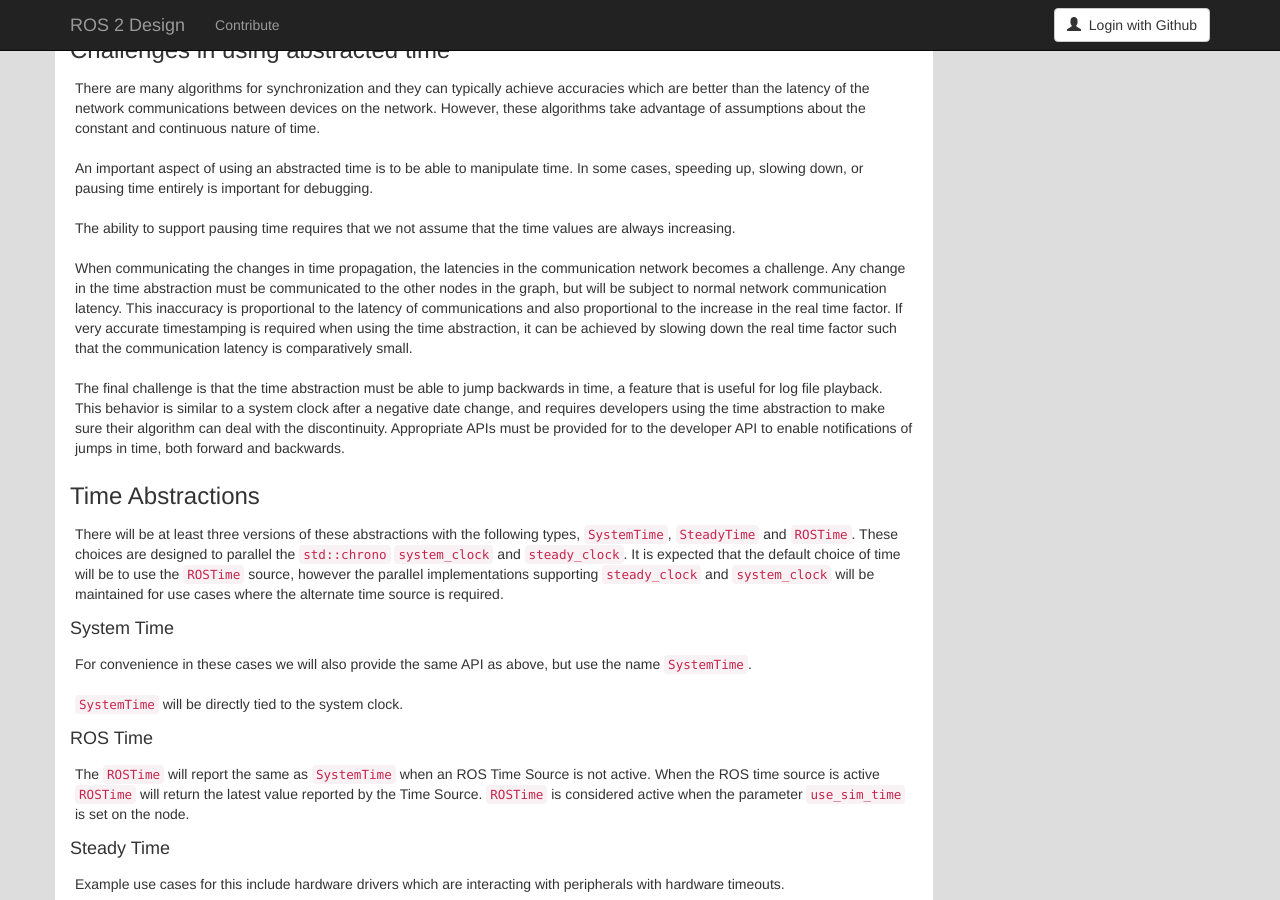
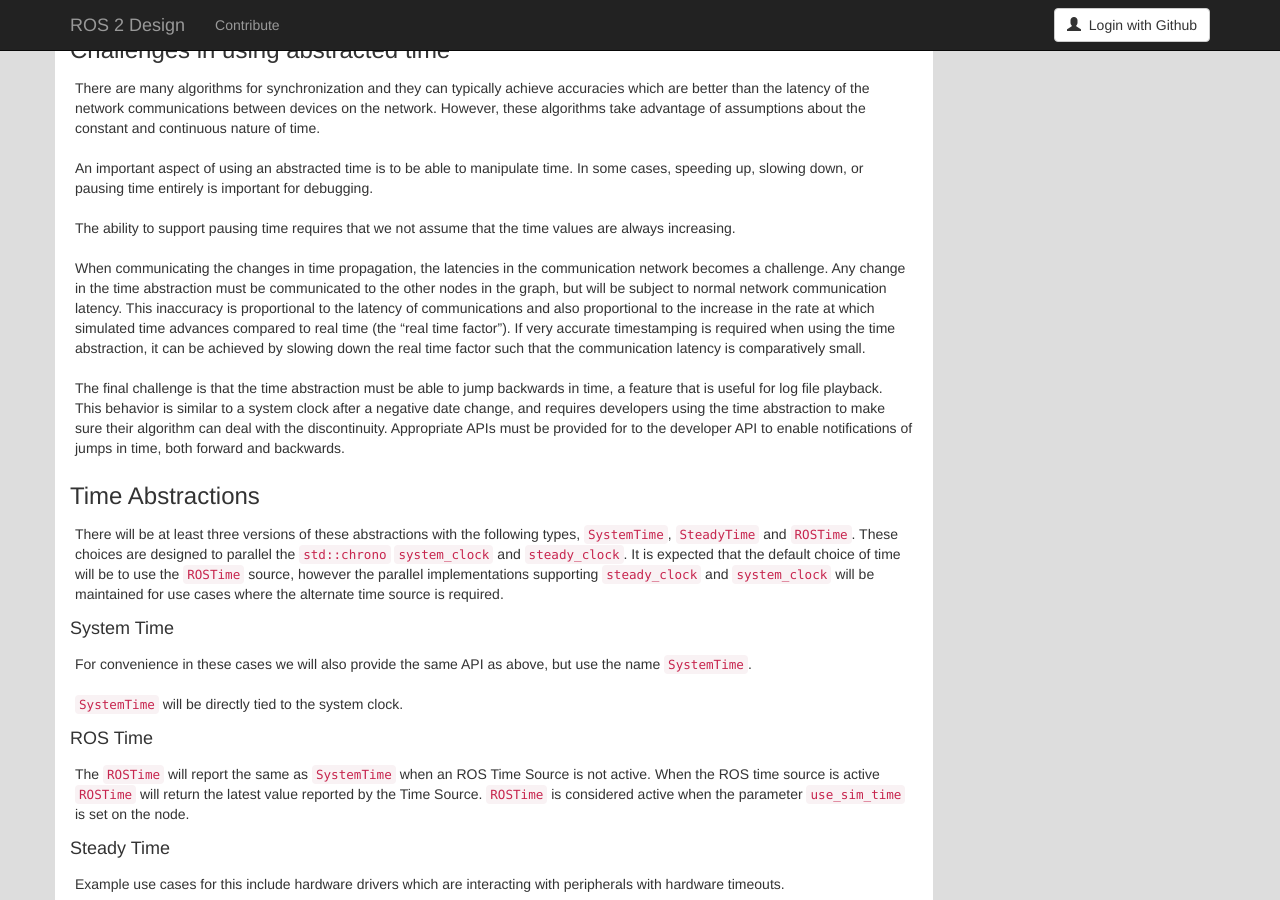
Before and after one commit to ros2/design, a Jekyll site: the page built from articles/130_ros_time.md, in a window 1280 px wide and 900 px high, scrolled down 831 px. Built offline with Jekyll 4.4.1, drawn with Linux system fonts in a browser that asks for light colours; nearby versions of some CDN libraries.

Commit message:
Explain RTF a bit

```diff
--- a/articles/130_ros_time.md
+++ b/articles/130_ros_time.md
@@ -61,7 +61,7 @@ The ability to support pausing time requires that we not assume that the time va
 
 When communicating the changes in time propagation, the latencies in the communication network becomes a challenge.
 Any change in the time abstraction must be communicated to the other nodes in the graph, but will be subject to normal network communication latency.
-This inaccuracy is proportional to the latency of communications and also proportional to the increase in the real time factor.
+This inaccuracy is proportional to the latency of communications and also proportional to the increase in the rate at which simulated time advances compared to real time (the "real time factor").
 If very accurate timestamping is required when using the time abstraction, it can be achieved by slowing down the real time factor such that the communication latency is comparatively small.
 
 The final challenge is that the time abstraction must be able to jump backwards in time, a feature that is useful for log file playback.
```
